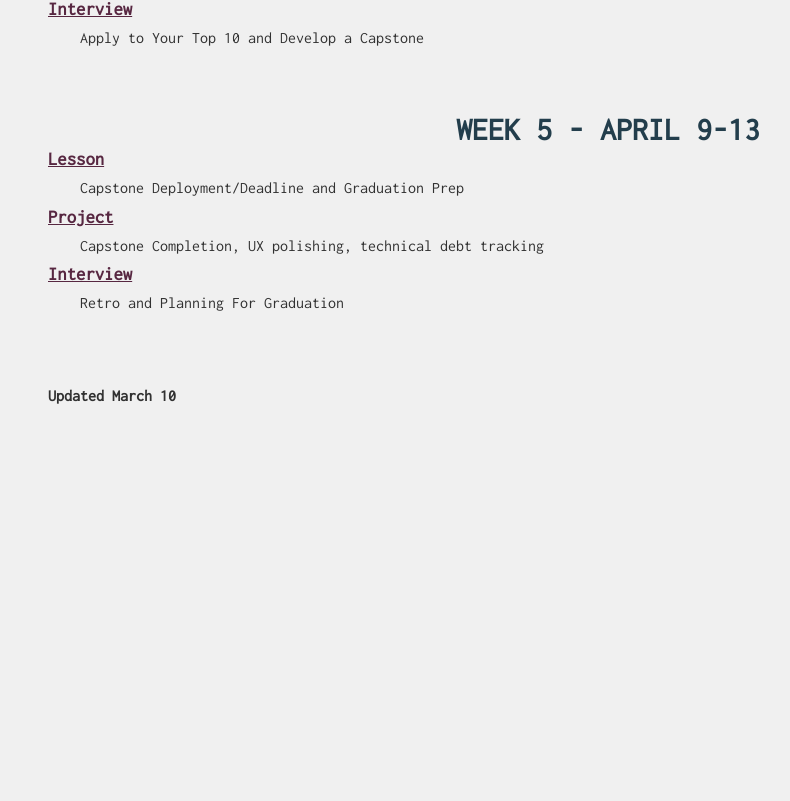
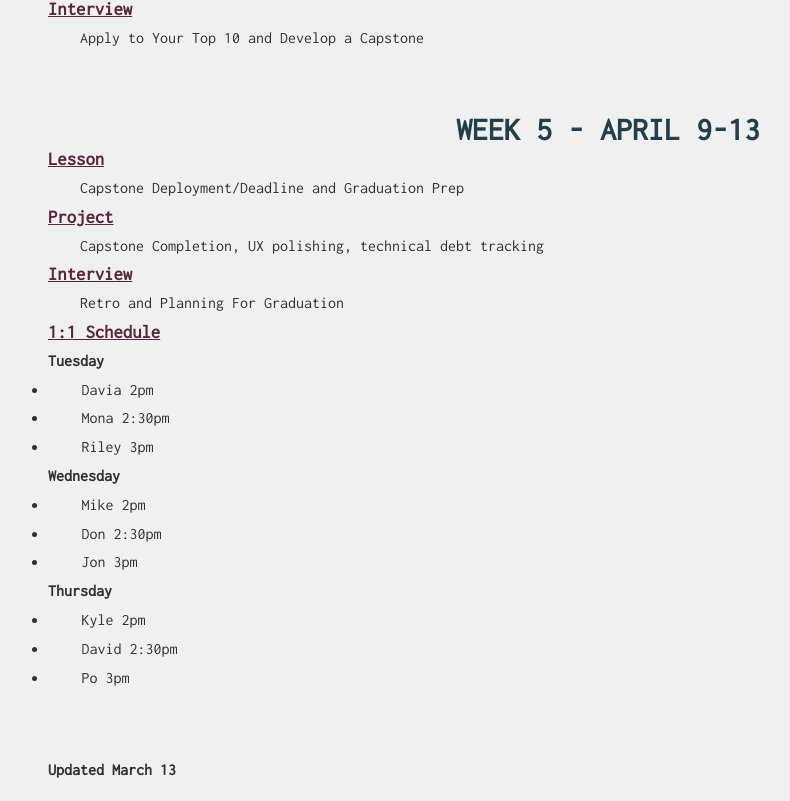
Before and after one commit to davidnymanmusic/g72_q4_schedule, a plain HTML site: page index.html in a window 1280 px wide. Shown: the part 1789-2590 px from the top of the page, without its empty margins (32-822 px from the left). Before the commit the page ends 2216 px from the top, so only its background shows below. Drawn offline with Linux system fonts and the light colour scheme.

Commit message:
add one on one

```diff
--- a/index.html
+++ b/index.html
@@ -60,5 +60,24 @@
 <p>Capstone Completion, UX polishing, technical debt tracking</p>
 <h3 id="interview">Interview</h3>
 <p>Retro and Planning For Graduation</p>
-</main></div><footer><h4 id="updated-march-10">Updated March 10</h4>
+<h3 id="1-1-schedule">1:1 Schedule</h3>
+<h4 id="tuesday">Tuesday</h4>
+<ul>
+<li>Davia 2pm</li>
+<li>Mona 2:30pm</li>
+<li>Riley 3pm</li>
+</ul>
+<h4 id="wednesday">Wednesday</h4>
+<ul>
+<li>Mike 2pm</li>
+<li>Don 2:30pm</li>
+<li>Jon 3pm</li>
+</ul>
+<h4 id="thursday">Thursday</h4>
+<ul>
+<li>Kyle 2pm</li>
+<li>David 2:30pm</li>
+<li>Po 3pm</li>
+</ul>
+</main></div><footer><h4 id="updated-march-13">Updated March 13</h4>
 </footer></body></html>
```
Also changed, not shown: package-lock.json (added).
